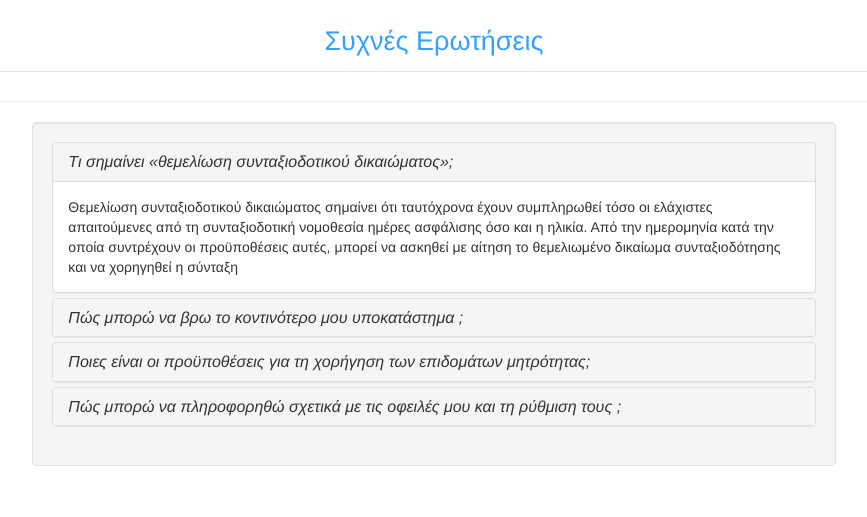
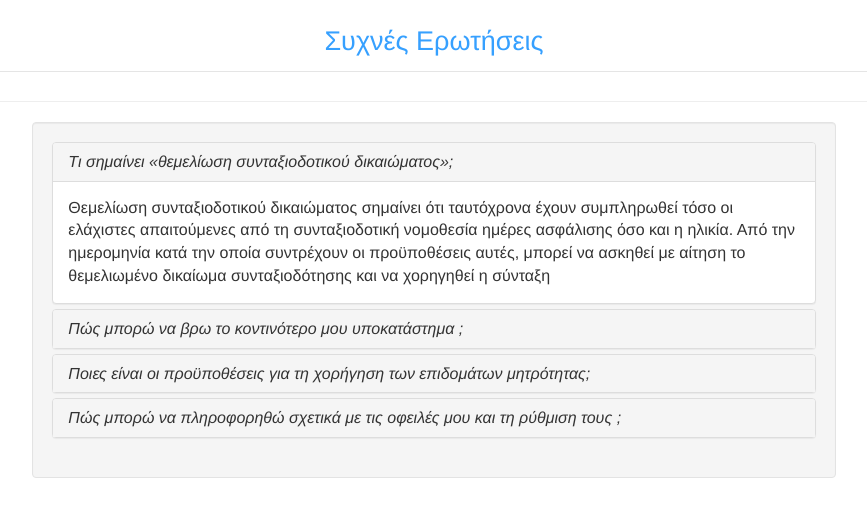
Before and after one commit to AlexandrosKal/EAM, a PHP site: page /faq.php in a window 1280 px wide. Shown: the part 225-742 px from the top of the page, without its empty margins (206-1073 px from the left). Run offline with PHP 8.4, Linux system fonts and the light colour scheme; some libraries are stand-ins or nearby versions.

Commit message:
Allagi grafikwn sto faq

```diff
--- /dev/null
+++ b/css/faq.css
@@ -0,0 +1,4 @@
+.panel-body
+{
+  font-size: 16px;
+}
--- a/faq.php
+++ b/faq.php
@@ -12,6 +12,7 @@
 		<link rel="stylesheet" type="text/css" href="css/header.css">
 		<link rel="stylesheet" type="text/css" href="css/navtabs.css">
     <link rel="stylesheet" type="text/css" href="css/backToTopButton.css">
+		<link rel="stylesheet" type="text/css" href="css/faq.css">
 
 		<script src="https://ajax.googleapis.com/ajax/libs/jquery/3.2.1/jquery.min.js"></script>
 		<script src="https://maxcdn.bootstrapcdn.com/bootstrap/3.3.7/js/bootstrap.min.js"></script>
@@ -33,12 +34,8 @@
 		</div>
 
 		<div class="container-fluid">
-
 			 <div class="col-md-8 col-md-offset-2">
-
 				<div class="well text">
-
-
 					<div class="panel-group" id="accordion">
 
         					<div class="panel panel-default">
```
